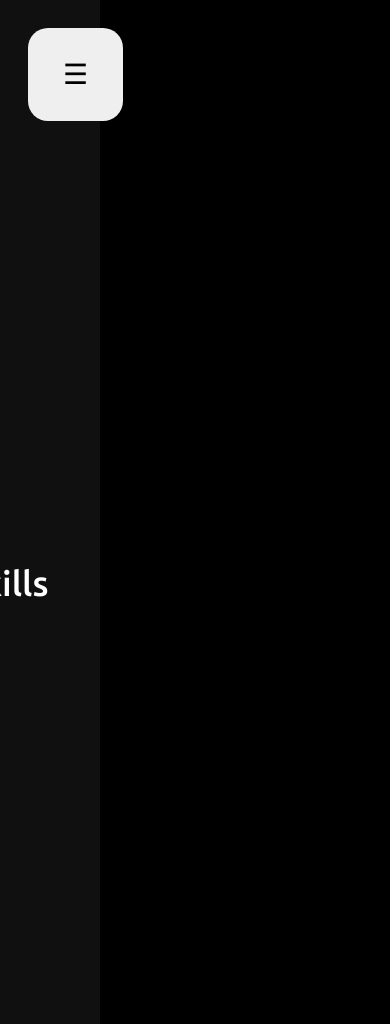
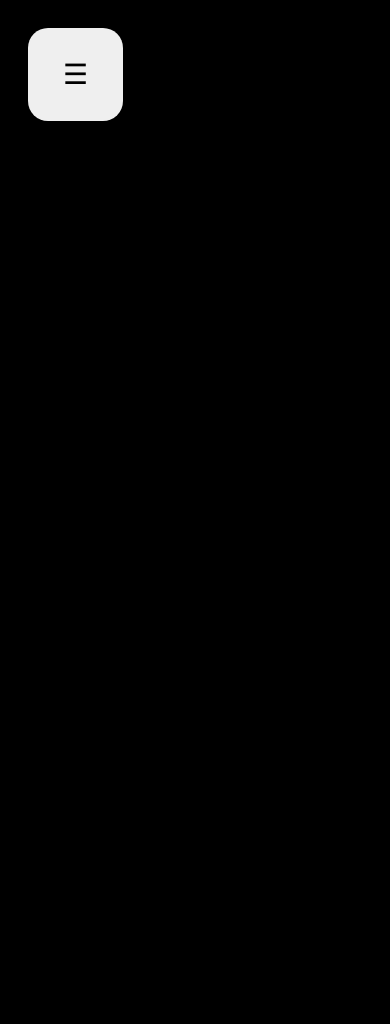
Before and after one commit to joshcoyle02/Portfolio_Git, a Flask app: template templates/aboutme-mobile.html in a window 390 px wide. Run offline with Flask 3, Linux system fonts and the light colour scheme; the template is opened without the code that fills it, so the values that code supplies are empty; some libraries are stand-ins or nearby versions.

Commit message:
testing phone screen compat method

```diff
--- a/static/css/style-mobile.css
+++ b/static/css/style-mobile.css
@@ -30,10 +30,10 @@ body {
     position: fixed;
     padding-top:120px;
     top: 0;
-    left: -250px;  /* hidden by default */
+    left: -350px;  /* hidden by default */
     width: 350px;
-    height: 100%;
-    background-color: #101010;
+    height: 100vh;
+    background-color: #090909;
     transition: left 0.3s ease;
     z-index: 99;
 }
```
